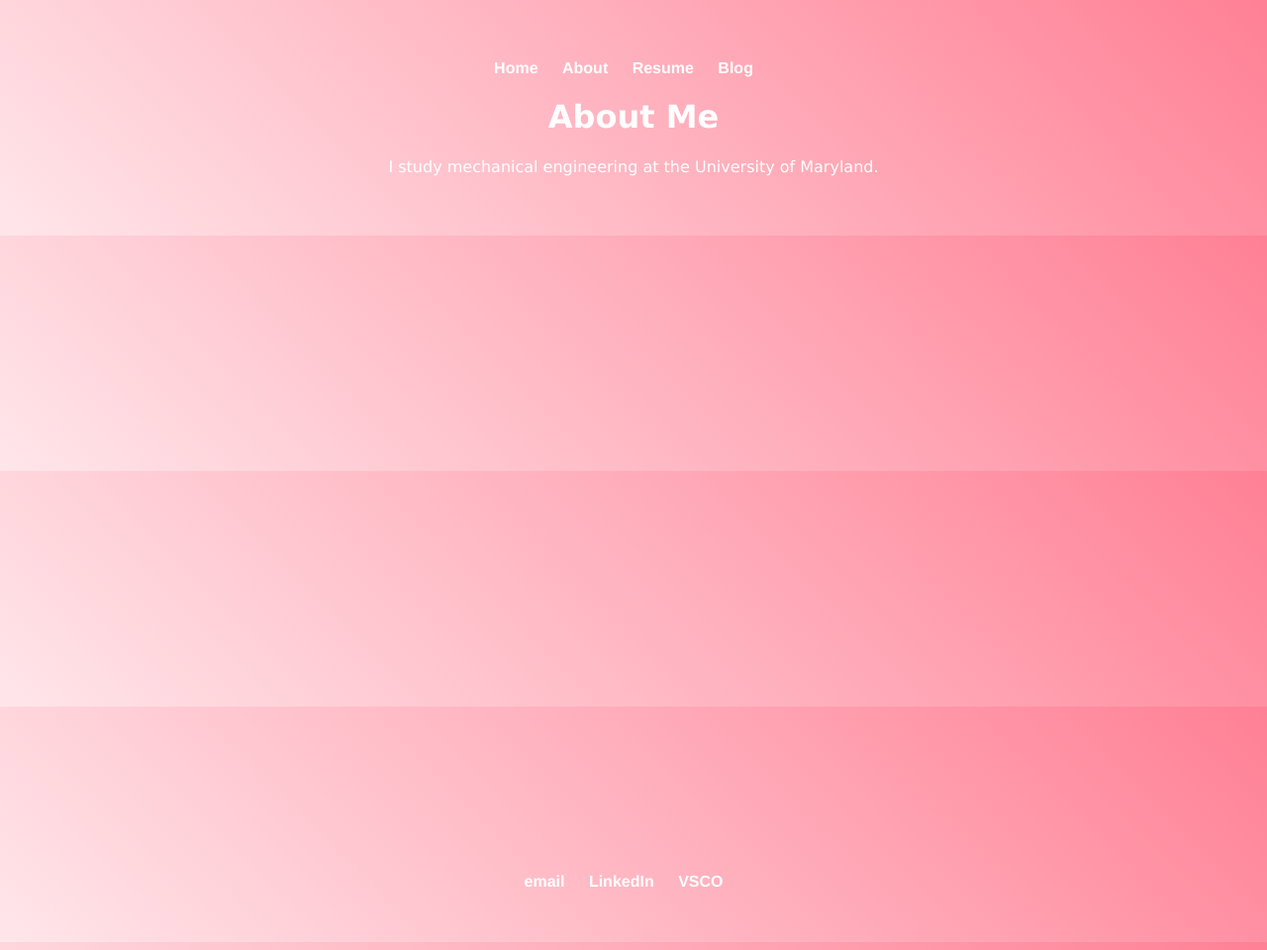
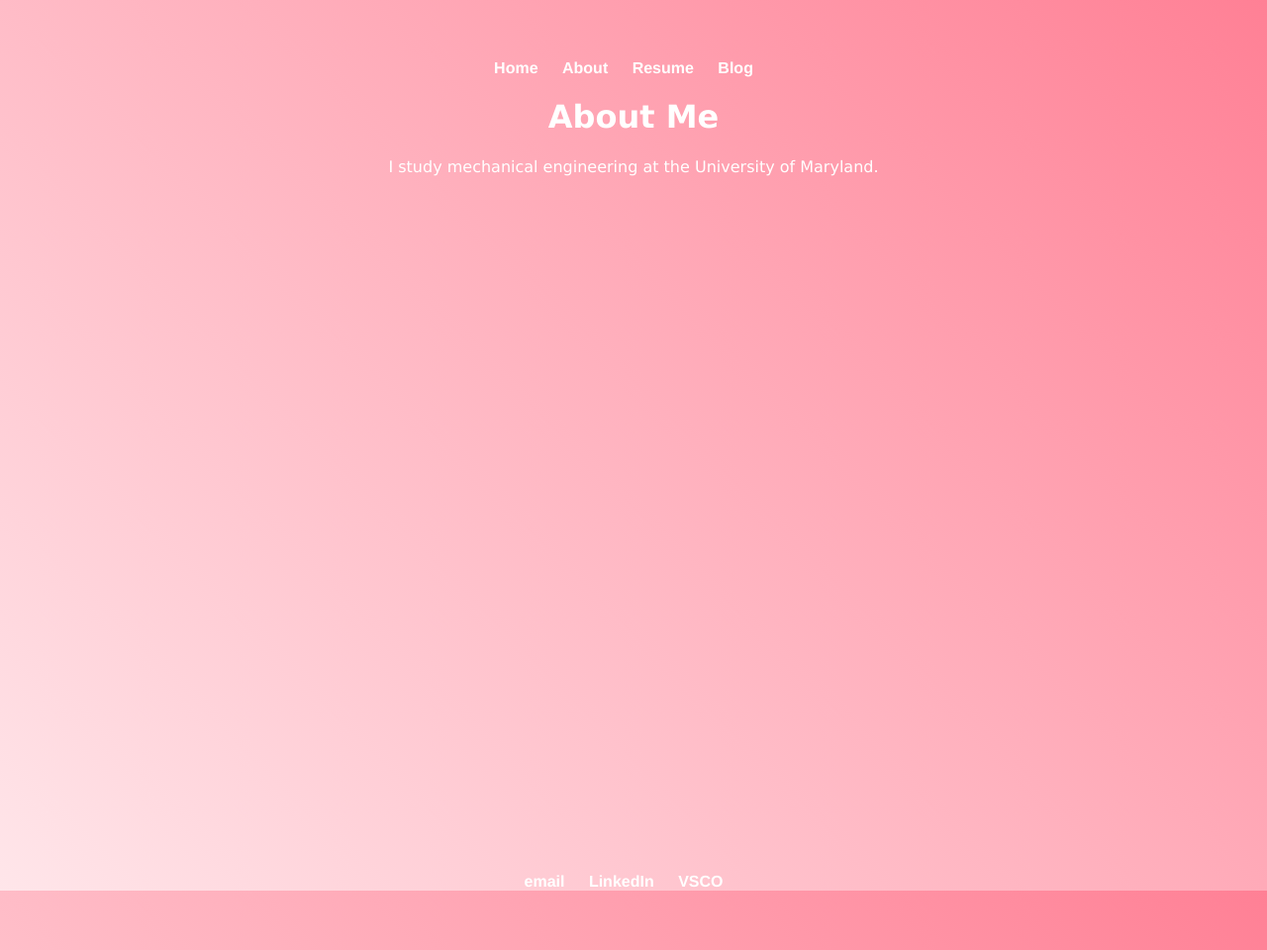
Before and after one commit to katherinekemp/katherinekemp.github.io, a Jekyll site: the page built from about/index.html, in a window 1280 px wide. Shown: the whole page at 99% size. Built offline with Jekyll 4.4.1, drawn with Linux system fonts in a browser that asks for light colours.

Commit message:
Update default.html

```diff
--- a/_layouts/default.html
+++ b/_layouts/default.html
@@ -21,8 +21,8 @@
 				text-align: center;
 			}
 			body, html {
-				height = 100vh;
-				width = 100vw;
+				height: 100vh;
+				width: 100vw;
 			}
 			footer {
 				position:fixed;
```
